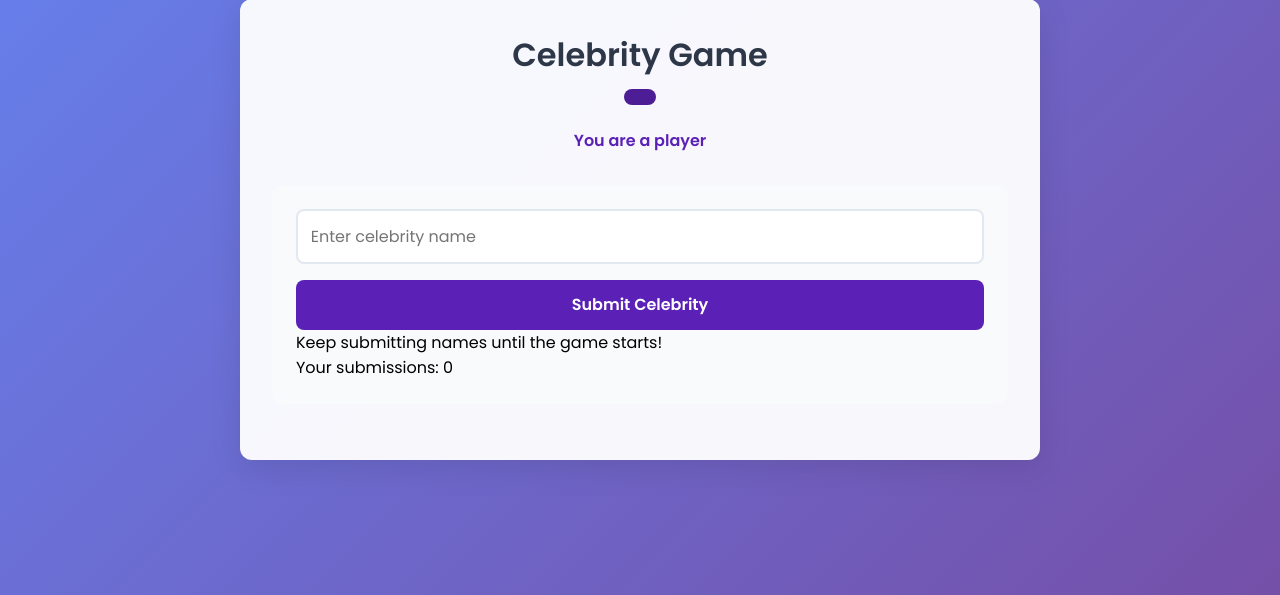
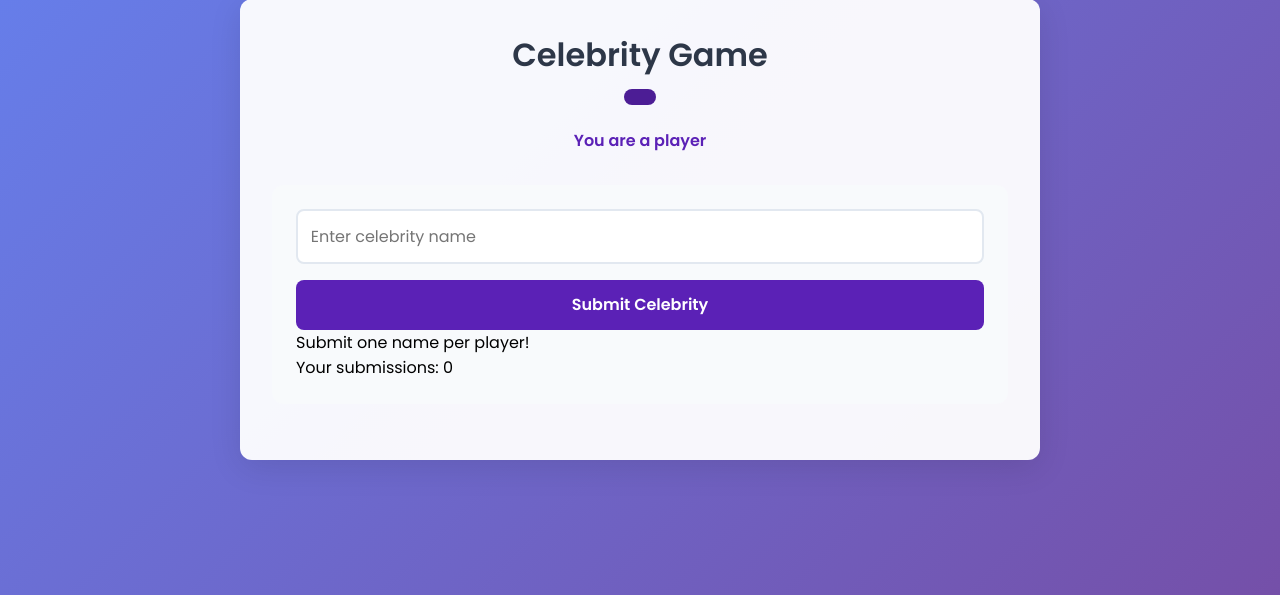
Before and after one commit to neldien/celebritygame, a Flask app: template templates/game.html in a window 1280 px wide. Shown: the part 17-612 px from the top of the page. Run offline with Flask 3, Linux system fonts and the light colour scheme; the template is opened without the code that fills it, so the values that code supplies are empty; some libraries are stand-ins or nearby versions.

Commit message:
Prepare for deployment

```diff
--- a/templates/game.html
+++ b/templates/game.html
@@ -253,7 +253,7 @@
                 </div>
                 <div id="waiting-message">
                     <p class="status-message" style="display: none;"></p>
-                    <p>Keep submitting names until the game starts!</p>
+                    <p>Submit one name per player!</p>
                     <p>Your submissions: <span id="personal-submission-count">0</span></p>
                 </div>
             </div>
```
